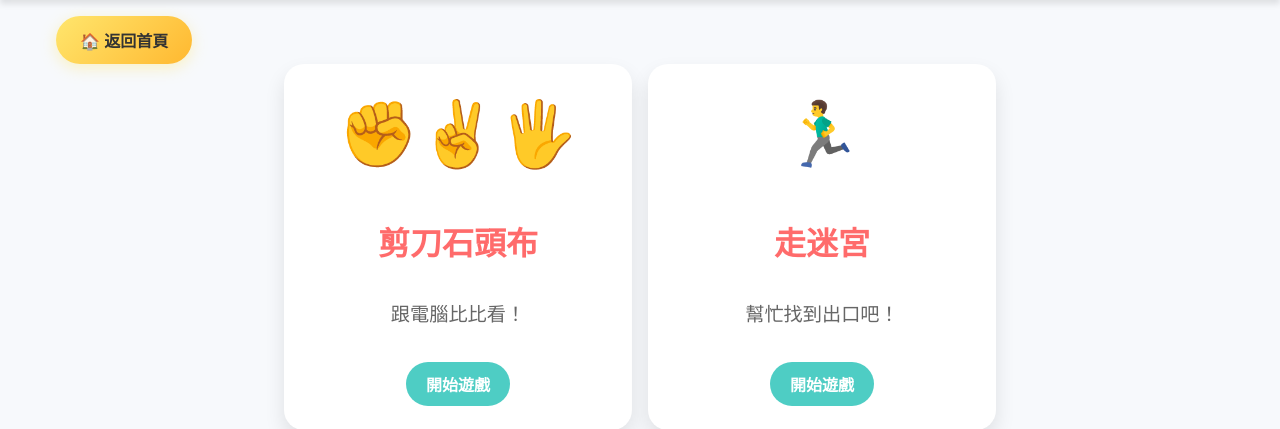
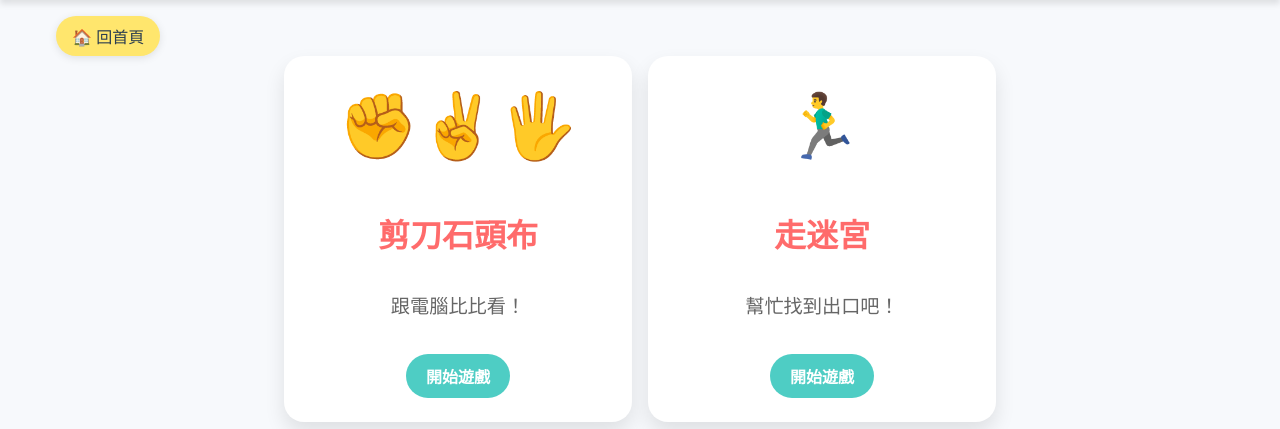
Before and after one commit to zzshcool/early-child-learn, a Spring Boot app: page /games/menu in a window 1280 px wide. Shown: the part 90-519 px from the top of the page. Run offline with Spring Boot 4, Linux system fonts and the light colour scheme.

Commit message:
統一回首頁樣式

```diff
--- a/src/main/resources/templates/bopomofo/menu.html
+++ b/src/main/resources/templates/bopomofo/menu.html
@@ -13,7 +13,7 @@
         <h1>注音學習</h1>
     </header>
     <main>
-        <a href="/" class="nav-btn home-btn">🏠 返回首頁</a>
+        <a href="/" class="nav-link home-link">🏠 回首頁</a>
         <div class="container">
             <a href="/bopomofo/learn" class="card">
                 <div class="card-icon">ㄅㄆㄇ</div>
--- a/src/main/resources/templates/cognitive/menu.html
+++ b/src/main/resources/templates/cognitive/menu.html
@@ -13,7 +13,7 @@
         <h1>認知學習</h1>
     </header>
     <main>
-        <a href="/" class="nav-btn home-btn">🏠 返回首頁</a>
+        <a href="/" class="nav-link home-link">🏠 回首頁</a>
         <div class="container">
             <a href="/cognitive/shape" class="card">
                 <div class="card-icon">△○□</div>
--- a/src/main/resources/templates/english/menu.html
+++ b/src/main/resources/templates/english/menu.html
@@ -13,7 +13,7 @@
         <h1>英文學習</h1>
     </header>
     <main>
-        <a href="/" class="nav-btn home-btn">🏠 返回首頁</a>
+        <a href="/" class="nav-link home-link">🏠 回首頁</a>
         <div class="container">
             <a href="/english/learn" class="card">
                 <div class="card-icon">ABC</div>
--- a/src/main/resources/templates/games/menu.html
+++ b/src/main/resources/templates/games/menu.html
@@ -13,7 +13,7 @@
         <h1>🎮 小遊戲</h1>
     </header>
     <main>
-        <a href="/" class="nav-btn home-btn">🏠 返回首頁</a>
+        <a href="/" class="nav-link home-link">🏠 回首頁</a>
         <div class="container">
             <a href="/games/rock-paper-scissors" class="card">
                 <div class="card-icon">✊✌️🖐️</div>
--- a/src/main/resources/templates/numbers/menu.html
+++ b/src/main/resources/templates/numbers/menu.html
@@ -13,7 +13,7 @@
         <h1>數字學習</h1>
     </header>
     <main>
-        <a href="/" class="nav-btn home-btn">🏠 返回首頁</a>
+        <a href="/" class="nav-link home-link">🏠 回首頁</a>
         <div class="container">
             <a href="/numbers/learn" class="card">
                 <div class="card-icon">123</div>
```
